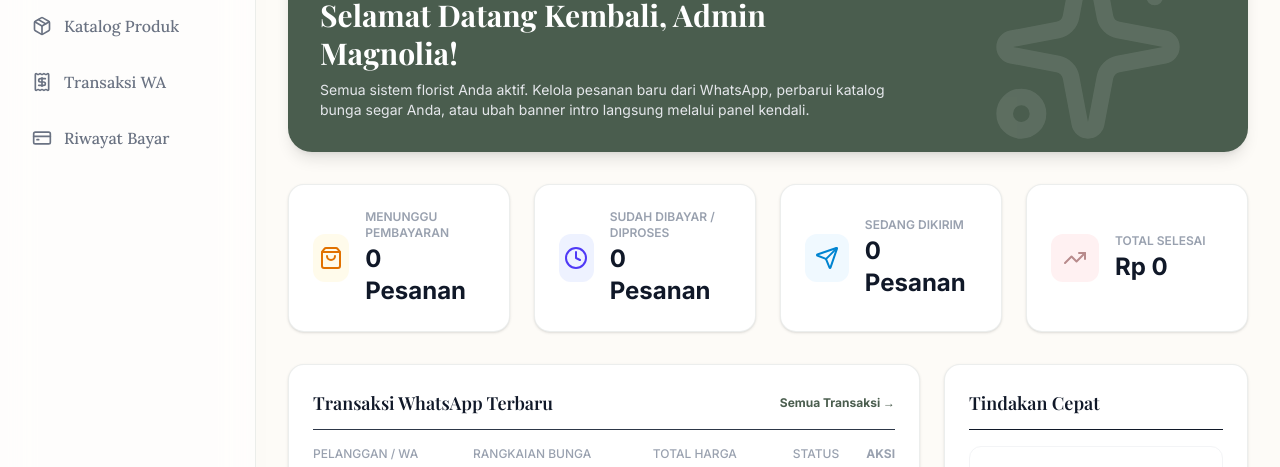
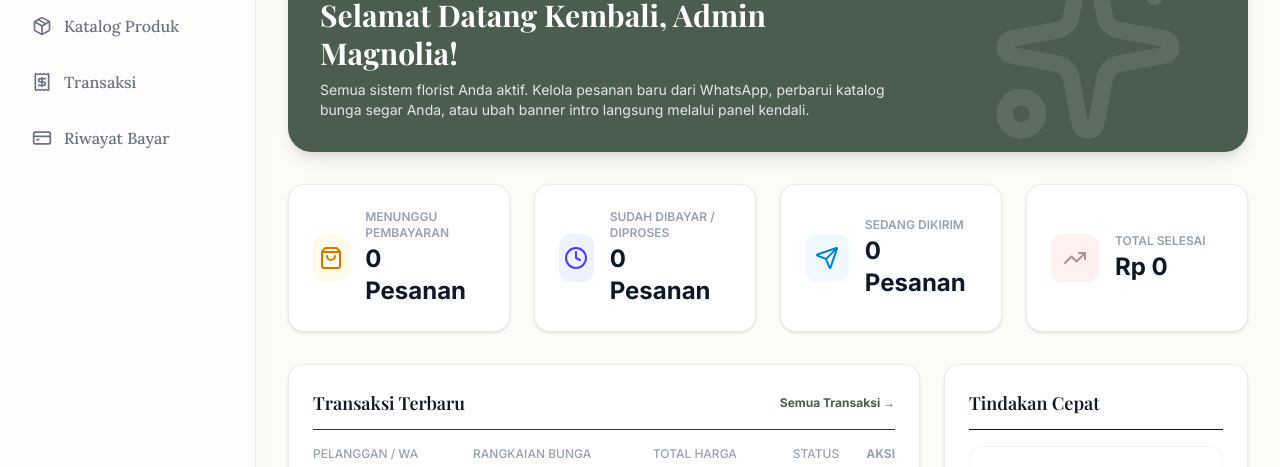
Before and after one commit to rahmatsuhadi/florist-web, a Next.js app: page /admin in a window 1280 px wide. Shown: the part 158-625 px from the top of the page. Built offline with nearby package versions, Linux system fonts and the light colour scheme; no server answers; the database is empty.

Commit message:
feat(layout): change transaksi wa to transaksi

```diff
--- a/src/components/organisms/admin/dashboard/DashboardOverview.tsx
+++ b/src/components/organisms/admin/dashboard/DashboardOverview.tsx
@@ -130,7 +130,7 @@ export const DashboardOverview = () => {
       <div className="grid grid-cols-1 lg:grid-cols-3 gap-6">
         <div className="lg:col-span-2 bg-white p-6 rounded-2xl border border-brand/10 shadow-sm space-y-4 hover:shadow-md transition-shadow">
           <div className="flex justify-between items-center border-b pb-3">
-            <h3 className="font-serif text-lg font-semibold text-gray-900">Transaksi WhatsApp Terbaru</h3>
+            <h3 className="font-serif text-lg font-semibold text-gray-900">Transaksi Terbaru</h3>
             <button onClick={() => router.push('/admin/orders')} className="text-xs font-bold text-brand hover:underline">Semua Transaksi →</button>
           </div>
 
@@ -146,8 +146,8 @@ export const DashboardOverview = () => {
                 </tr>
               </thead>
               <tbody className="divide-y divide-gray-50">
-                {transactions.slice(0, 4).map((trx) => (
-                  <tr key={trx.id} className="hover:bg-gray-50/50 transition-colors">
+                {transactions.slice(0, 4).map((trx, i) => (
+                  <tr key={i} className="hover:bg-gray-50/50 transition-colors">
                     <td className="py-3.5">
                       <p className="font-semibold text-gray-900">{trx.name}</p>
                       <p className="text-xs text-gray-400">{trx.phone}</p>
@@ -193,7 +193,7 @@ export const DashboardOverview = () => {
             </button>
 
             <button
-              onClick={() => {}}
+              onClick={() => { }}
               className="w-full flex items-center justify-between p-4 border border-gray-100 rounded-xl hover:border-brand/30 hover:bg-brand/5 transition-all text-left group"
             >
               <div className="flex items-center gap-3">
--- a/src/components/organisms/admin/layout/Sidebar.tsx
+++ b/src/components/organisms/admin/layout/Sidebar.tsx
@@ -22,7 +22,7 @@ export const Sidebar = () => {
     { id: "overview", path: "/admin", label: "Overview", icon: LayoutDashboard },
     { id: "products", path: "/admin/products", label: "Katalog Produk", icon: Package },
     // { id: "storefront", path: "/admin/storefront", label: "Store Front", icon: ImageIcon },
-    { id: "orders", path: "/admin/orders", label: "Transaksi WA", icon: Receipt },
+    { id: "orders", path: "/admin/orders", label: "Transaksi", icon: Receipt },
     { id: "payments", path: "/admin/payments", label: "Riwayat Bayar", icon: CreditCard },
     // { id: "settings", path: "/admin/settings", label: "Pengaturan", icon: Settings },
   ];
```
